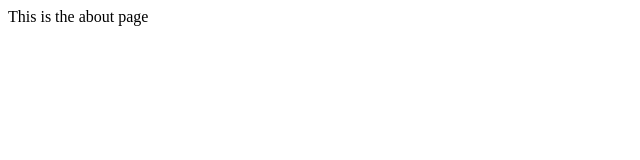
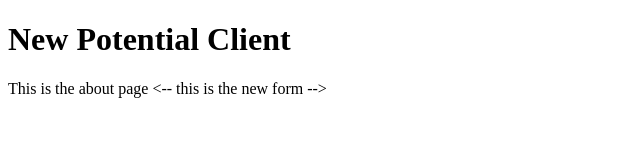
Before and after one commit to mrm-codes/get-started-with-github, a plain HTML site: page about.html in a window 1280 px wide. Shown: the whole page, without its empty margins (0-640 px from the left). Drawn offline with Linux system fonts and the light colour scheme.

Commit message:
modified about page for potential client

```diff
--- a/about.html
+++ b/about.html
@@ -1,6 +1,10 @@
 <!DOCTYPE html>
 <html>
     <body>
+        <h1>New Potential Client</h1>
+
         This is the about page
+        <-- this is the new form -->
+
     </body>
 </html>
```
